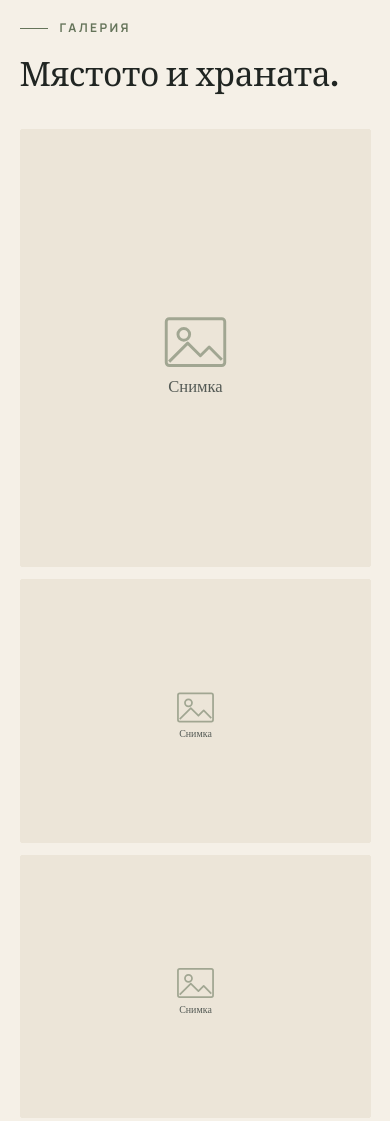
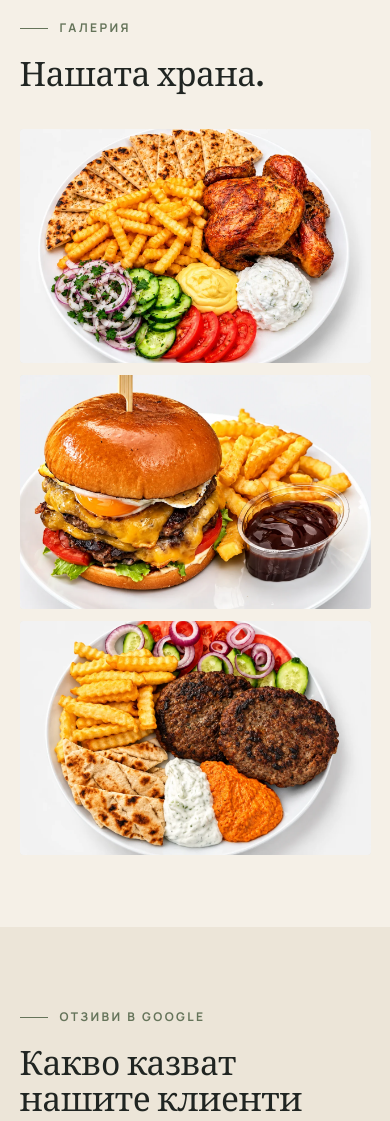
Before and after one commit to Efe1-alt/My-Gyros, a plain HTML site: page index.html in a window 390 px wide. Shown: the part 3000-4121 px from the top of the page. Drawn offline with Linux system fonts and the light colour scheme.

Commit message:
Галерия със снимки на храната

```diff
--- a/css/style.css
+++ b/css/style.css
@@ -920,21 +920,22 @@ body.nav-open {
    ============================================================ */
 .gallery__grid {
   display: grid;
-  grid-template-columns: minmax(0, 1.25fr) minmax(0, 1fr);
-  grid-template-rows: repeat(2, minmax(0, 1fr));
+  grid-template-columns: minmax(0, 2fr) minmax(0, 1fr);
   gap: clamp(12px, 1.6vw, 20px);
-  aspect-ratio: 16 / 10;
 }
 
 .gallery__item {
   margin: 0;
   overflow: hidden;
+  aspect-ratio: 3 / 2;
   border-radius: var(--radius);
   background: var(--cream-2);
 }
 
+/* Spans both rows; its height follows the two stacked photos. */
 .gallery__item--large {
-  grid-row: 1 / -1;
+  grid-row: span 2;
+  aspect-ratio: auto;
 }
 
 .gallery__item img {
@@ -951,15 +952,10 @@ body.nav-open {
 @media (max-width: 700px) {
   .gallery__grid {
     grid-template-columns: 1fr;
-    grid-template-rows: none;
-    aspect-ratio: auto;
-  }
-  .gallery__item {
-    aspect-ratio: 4 / 3;
   }
   .gallery__item--large {
     grid-row: auto;
-    aspect-ratio: 4 / 5;
+    aspect-ratio: 3 / 2;
   }
 }
 
--- a/index.html
+++ b/index.html
@@ -267,21 +267,19 @@
     <div class="container">
       <div class="section-head reveal">
         <p class="eyebrow">Галерия</p>
-        <h2 id="galleryTitle">Мястото и храната.</h2>
+        <h2 id="galleryTitle">Нашата храна.</h2>
       </div>
 
-      <!-- СМЕНИ СНИМКИТЕ: сложи 3 снимки в images/galeriya/ и смени src и alt.
-           Снимка 1 е голямата (вертикална, ~1200x1500); 2 и 3 са хоризонтални (~1200x900).
-           Формат .webp или .jpg, до ~300 KB всяка. -->
+      <!-- Снимките са в images/galeriya/. За смяна: сложи нов файл там и смени src, alt, width и height. -->
       <div class="gallery__grid">
         <figure class="gallery__item gallery__item--large reveal">
-          <img src="images/galeriya/placeholder.svg" alt="Снимка 1 – смени с описание на снимката" width="1200" height="1500" loading="lazy" />
+          <img src="images/galeriya/pileshko-plato.webp" alt="Печено пиле с картофки, питка, цацики, сос и свежа салата" width="1233" height="852" loading="lazy" />
         </figure>
         <figure class="gallery__item reveal">
-          <img src="images/galeriya/placeholder.svg" alt="Снимка 2 – смени с описание на снимката" width="1200" height="900" loading="lazy" />
+          <img src="images/galeriya/burger.webp" alt="Двоен чийзбургер с яйце, картофки и барбекю сос" width="1352" height="846" loading="lazy" />
         </figure>
         <figure class="gallery__item reveal">
-          <img src="images/galeriya/placeholder.svg" alt="Снимка 3 – смени с описание на снимката" width="1200" height="900" loading="lazy" />
+          <img src="images/galeriya/kyufteta-plato.webp" alt="Кюфтета с картофки, питка, цацики, лютеница и салата" width="1238" height="856" loading="lazy" />
         </figure>
       </div>
     </div>
```
Also changed, not shown: images/galeriya/burger.webp (added), images/galeriya/kyufteta-plato.webp (added), images/galeriya/pileshko-plato.webp (added), images/galeriya/placeholder.svg (deleted).
